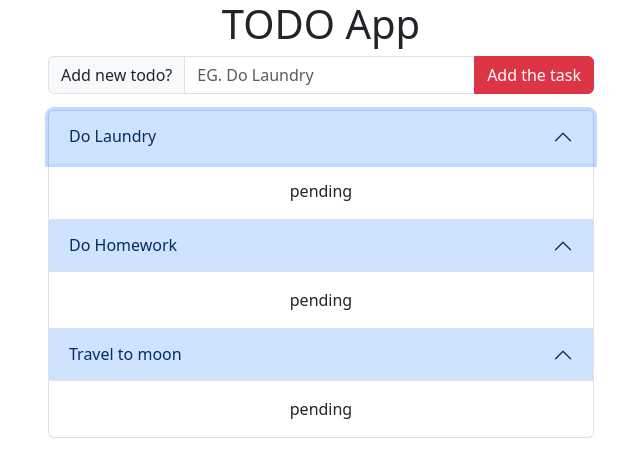
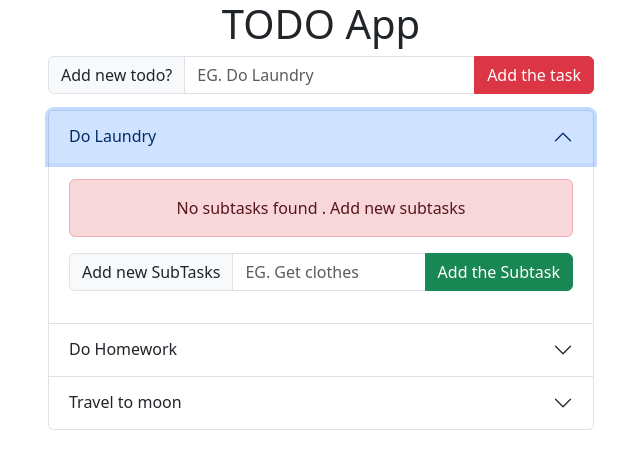
Before and after one commit to ASIMNEUPANE/TODO-Application, a React (Create React App) app in the folder client/: page / in a window 1280 px wide. Both pictures are taken after a click on the button "Do Laundry". Shown: the top 476 px of the page, without its empty margins (319-959 px from the left). Built offline with nearby package versions, Linux system fonts and the light colour scheme.

Commit message:
added new features

```diff
--- a/client/src/Components/Accordian.js
+++ b/client/src/Components/Accordian.js
@@ -1,25 +1,35 @@
 import Accordion from "react-bootstrap/Accordion";
-
+import Alert from "./MsgAlert";
+import SubTaskList from "./SubTaskList";
+import MsgAlert from "./MsgAlert";
+import AddInputGroup from "./AddInputGroup";
 function TaskAccordian({ tasks }) {
   return (
     <Accordion defaultActiveKey="0">
-      {tasks &&
-        tasks.length > 0 &&
-        tasks.map((task,i) => {
-          return(
-          <Accordion.Item key={task._id} eventKey="i">
-            <Accordion.Header>{task?.title}</Accordion.Header>
-            <Accordion.Body>{task?.status}</Accordion.Body>
-          </Accordion.Item>
-          )
-      })}
+      {tasks && tasks.length > 0 ? (
+        tasks.map((task, i) => {
+          return (
+            <Accordion.Item key={task._id} eventKey={i}>
+              <Accordion.Header>{task?.title}</Accordion.Header>
+              <Accordion.Body>
+                {task?.subtasks && task?.subtasks.length> 0 ? (
+                  <SubTaskList />
+                ) : (
+                  <MsgAlert msg="No subtasks found . Add new subtasks " />
+                )}
+                <AddInputGroup label="Add new SubTasks" placeholder="EG. Get clothes" button="Add the Subtask"/>
+              </Accordion.Body >
+            </Accordion.Item>
+          );
+        })
+      ) : (
+        <Alert
+          msg="Task not found . Add new task to get started."
+          variant="primary"
+        />
+      )}
     </Accordion>
   );
 }
 
 export default TaskAccordian;
-
-// <ol>
-// <li><input type="checkbox" />    Do HomeWork</li>
-// <li><input type="checkbox" />    Read a Book</li>
-// </ol>
--- a/client/src/Components/MsgAlert.js
+++ b/client/src/Components/MsgAlert.js
@@ -0,0 +1,13 @@
+import React from "react";
+import { Alert } from "react-bootstrap";
+function MsgAlert({ variant, msg }) {
+  return (
+    <>
+      <Alert variant={variant || "danger"}>
+        {msg || "Message placeholder"}
+      </Alert>
+    </>
+  );
+}
+
+export default MsgAlert;
--- /dev/null
+++ b/client/src/Components/SubTaskList.js
@@ -0,0 +1,9 @@
+import React from 'react'
+
+function SubTaskList() {
+  return (
+    <div>SubTaskList</div>
+  )
+}
+
+export default SubTaskList
--- a/client/src/Pages/Todo.js
+++ b/client/src/Pages/Todo.js
@@ -2,6 +2,8 @@ import React from "react";
 import Title from "../Components/Title";
 import AddInputGroup from "../Components/AddInputGroup";
 import Accordians from "../Components/Accordian";
+
+
 
 function Todo() {
 
```
